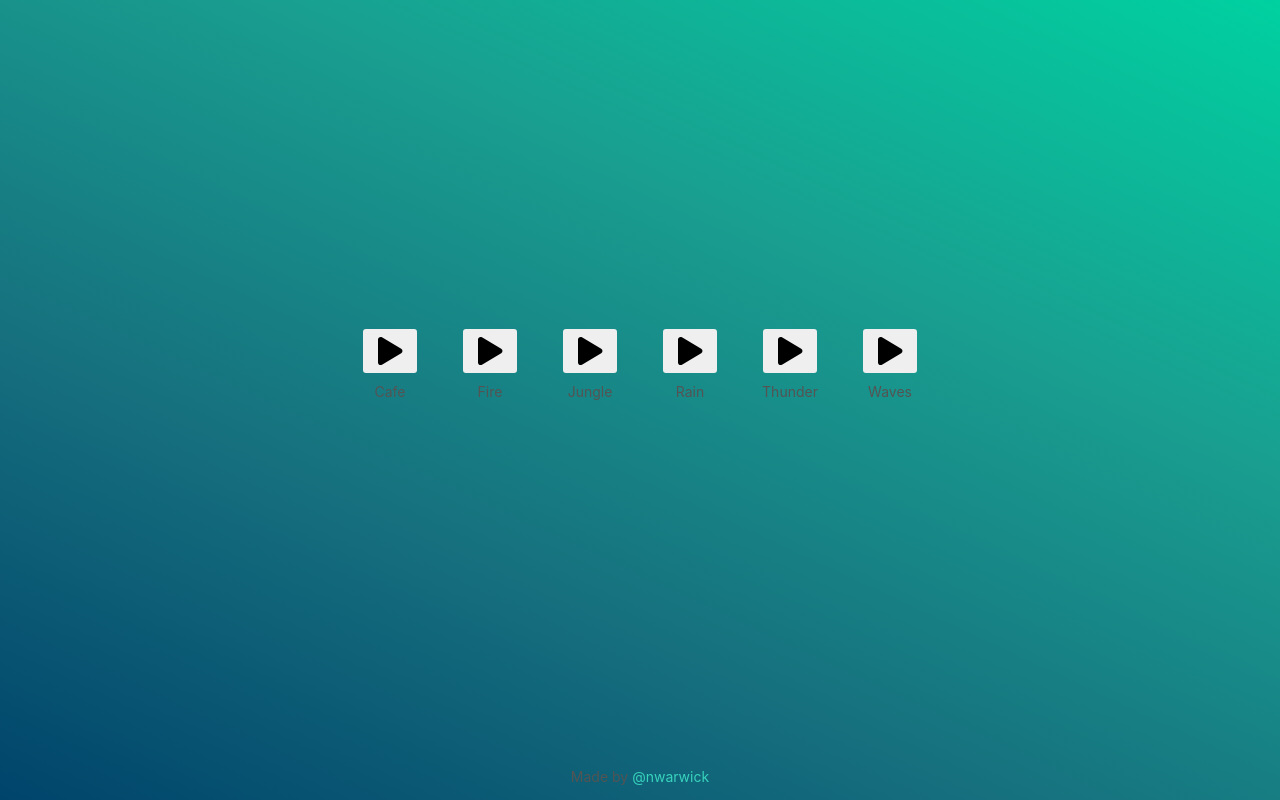
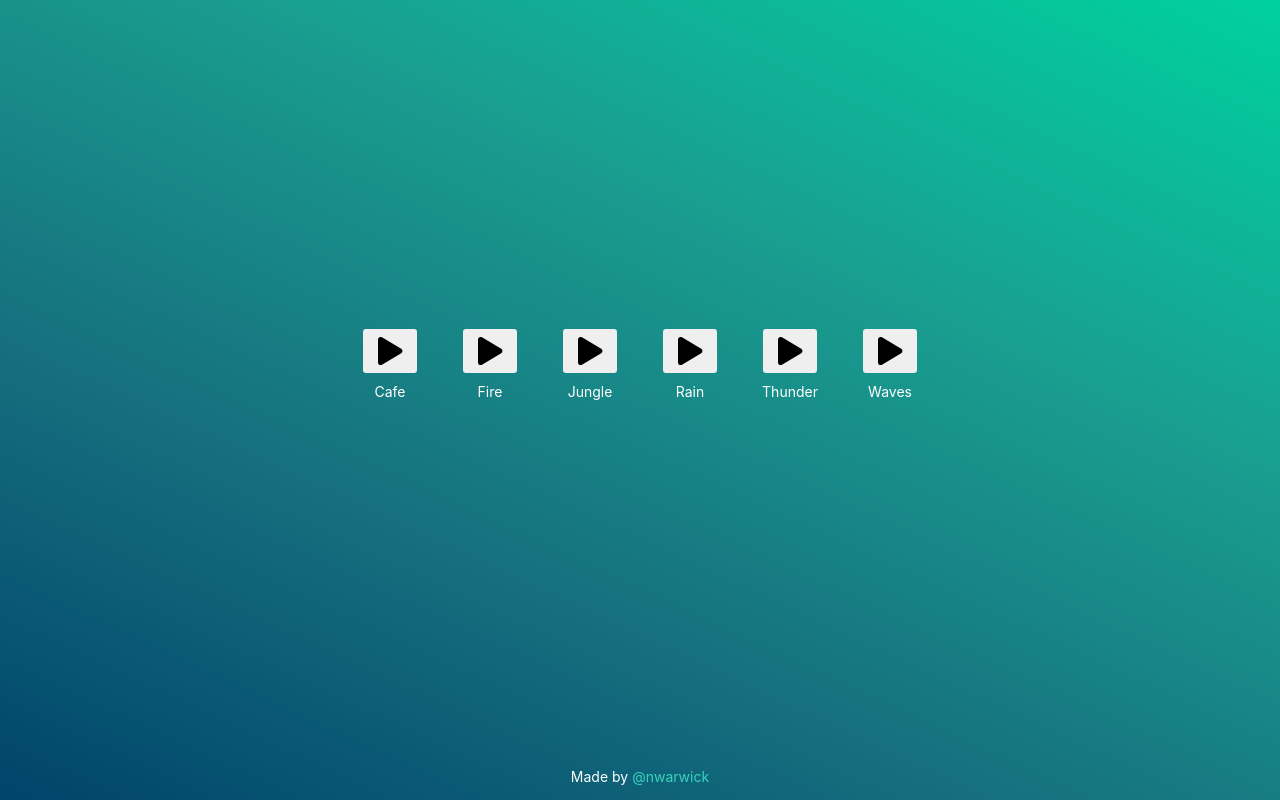
Before and after one commit to nwarwick/kozy, a React (Create React App) app: page / in a window 1280 px wide. Built offline with nearby package versions, Linux system fonts and the light colour scheme.

Commit message:
Update colours

```diff
--- a/src/assets/scss/settings/_colours.scss
+++ b/src/assets/scss/settings/_colours.scss
@@ -23,8 +23,10 @@ $danger-red-pressed: #a14343;
 
 // Whites
 $base-white: #ffffff;
+$base-white-hover: #f0f0f0;
+$base-white-pressed: #dbdbdb;
 
-$text-body: $smoke-grey;
+$text-body: $base-white;
 $text-header: $charcoal-grey;
 $text-body-white: $base-white;
 $text-header-white: $base-white;
```
